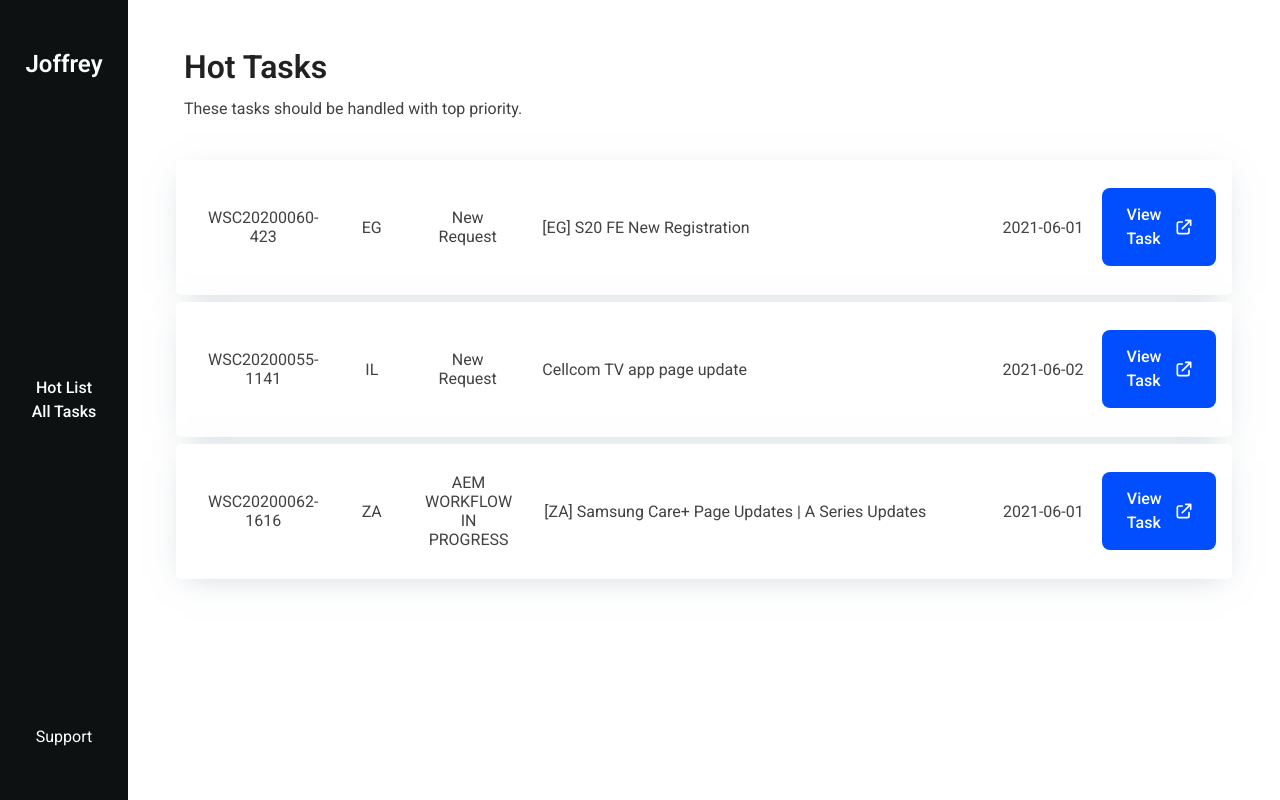
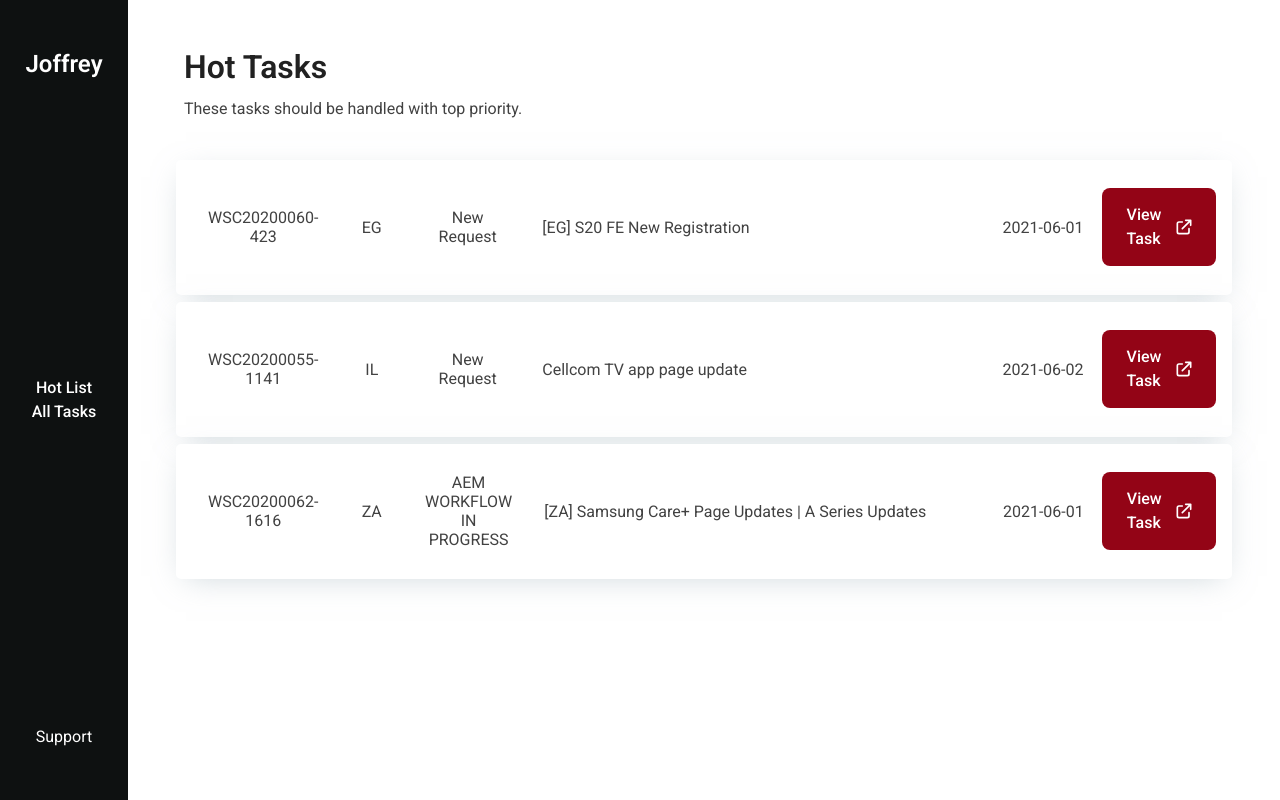
Before and after one commit to robdecipher/joffrey-ui, a Next.js app: page / in a window 1280 px wide. Built offline with nearby package versions, Linux system fonts and the light colour scheme.

Commit message:
Button styling updated

```diff
--- a/components/ui/button.module.css
+++ b/components/ui/button.module.css
@@ -4,7 +4,8 @@
     border-radius:8px;
     cursor: pointer;
     overflow:hidden;
-    background:#004EFF;
+    /*background:#004EFF;*/
+    background:#930416;
     color:#fff;
     position: relative;
     -webkit-transition: all .3s ease;
```
